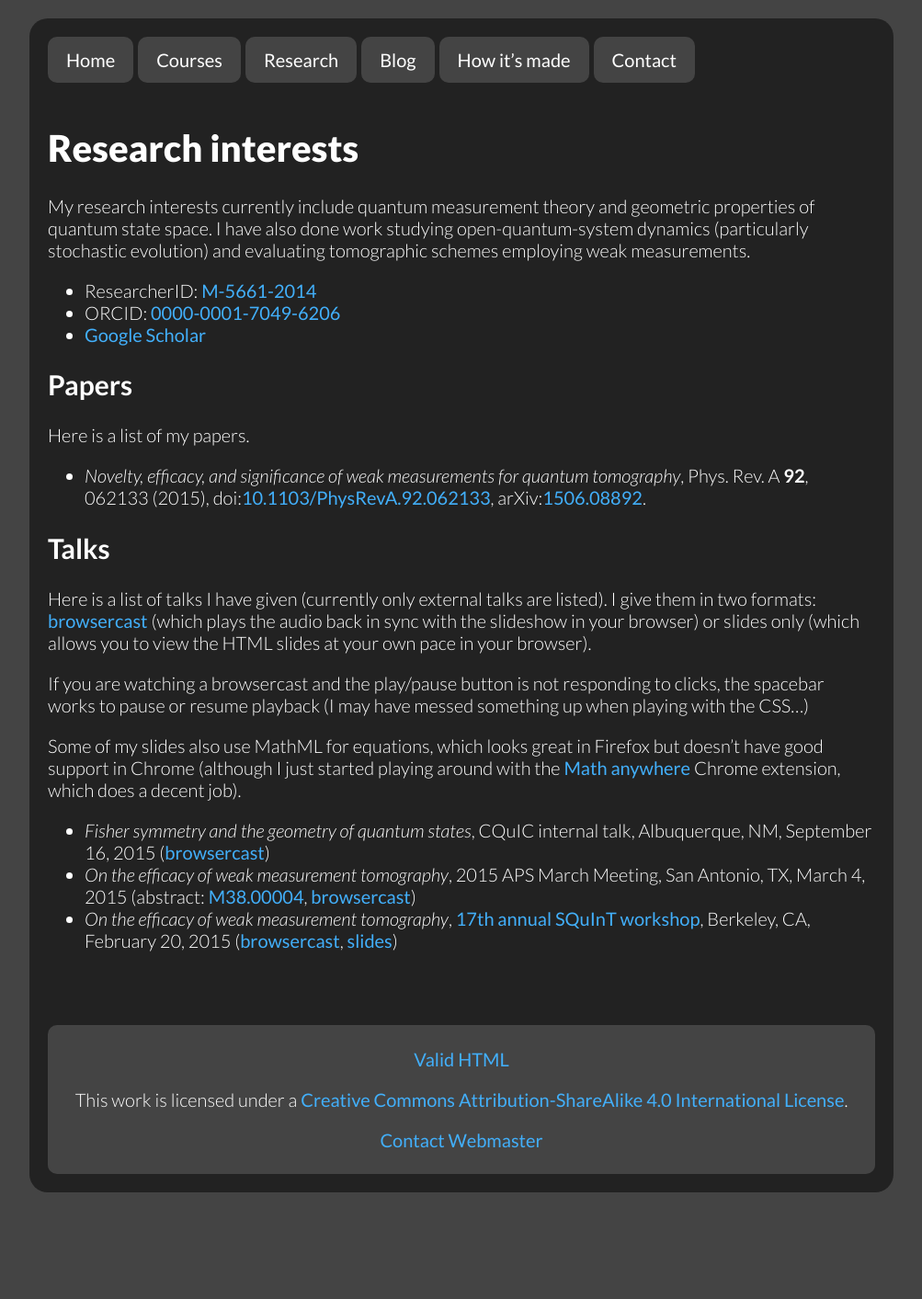
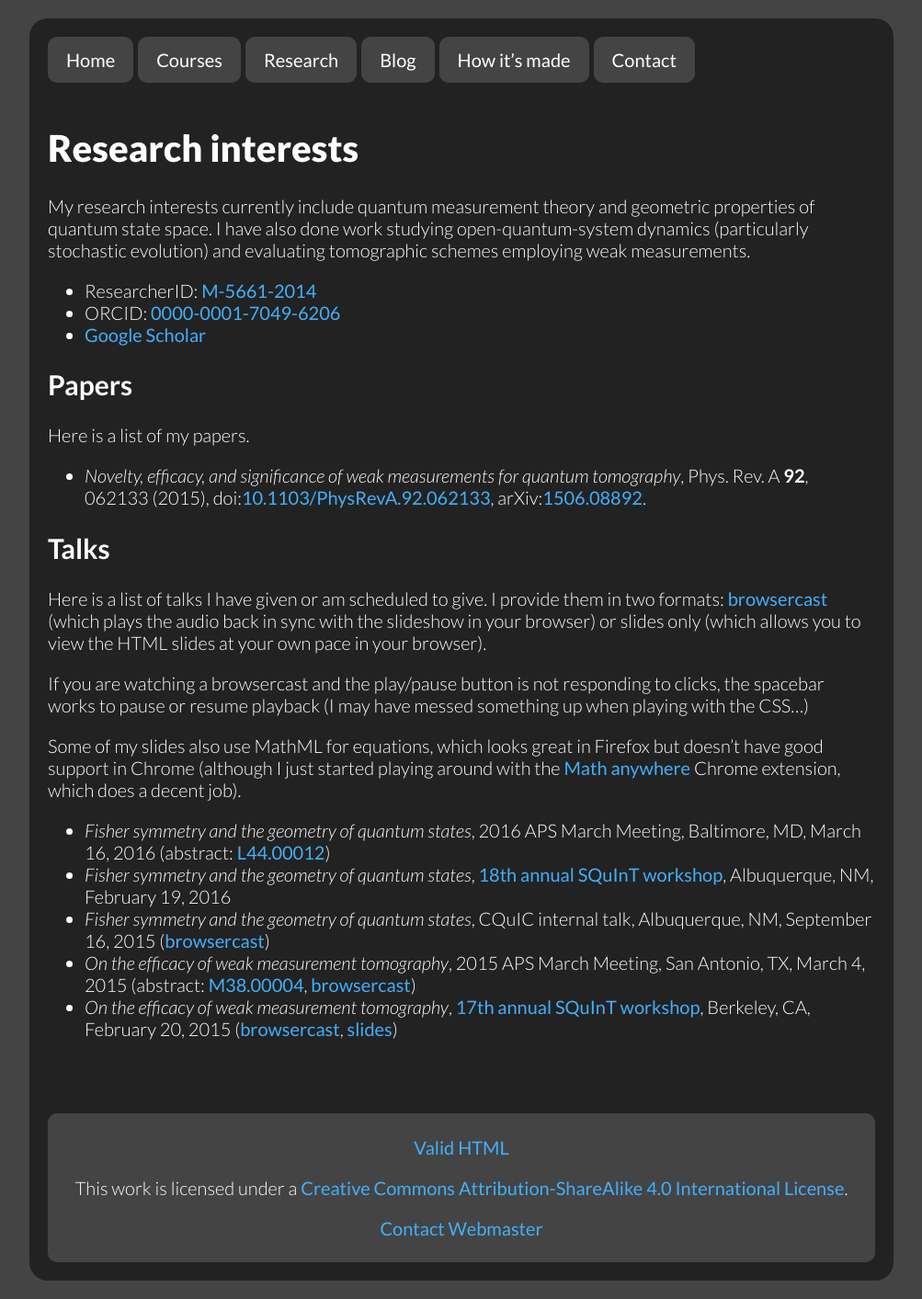
Before and after one commit to jarthurgross/website, a Jekyll site: the page built from research/index.md, in a window 1280 px wide. Shown: the whole page at 92% size, without its empty margins (138-1141 px from the left). Built offline with Jekyll 4.4.1, drawn with Linux system fonts in a browser that asks for light colours; Markdown is read by kramdown in place of the engine named in the settings; before the commit the page ends 1317 px from its top, so only the background shows below that.

Commit message:
Add upcoming talks and update talk intro paragraph.

```diff
--- a/research/index.md
+++ b/research/index.md
@@ -28,10 +28,10 @@ Here is a list of my papers.
 
 ## Talks
 
-Here is a list of talks I have given (currently only external talks are listed).
-I give them in two formats: [browsercast][browsercast] (which plays the audio
-back in sync with the slideshow in your browser) or slides only (which allows
-you to view the HTML slides at your own pace in your browser).
+Here is a list of talks I have given or am scheduled to give. I provide them in
+two formats: [browsercast][browsercast] (which plays the audio back in sync
+with the slideshow in your browser) or slides only (which allows you to view
+the HTML slides at your own pace in your browser).
 
 If you are watching a browsercast and the play/pause button is not responding to
 clicks, the spacebar works to pause or resume playback (I may have messed
@@ -42,6 +42,11 @@ but doesn't have good support in Chrome (although I just started playing around
 with the [Math anywhere][mathanywhere] Chrome extension, which does a decent
 job).
 
+* *Fisher symmetry and the geometry of quantum states*, 2016 APS March Meeting,
+  Baltimore, MD, March 16, 2016 (abstract: [L44.00012][aps16abs])
+* *Fisher symmetry and the geometry of quantum states*,
+  [18th annual SQuInT workshop][squint16],
+  Albuquerque, NM, February 19, 2016
 * *Fisher symmetry and the geometry of quantum states*, CQuIC internal talk,
   Albuquerque, NM, September 16, 2015 ([browsercast][fsgqsbc])
 * *On the efficacy of weak measurement tomography*, 2015 APS March Meeting, San
```
Also changed, not shown: other parts of research/index.md (+2 -0 lines).
